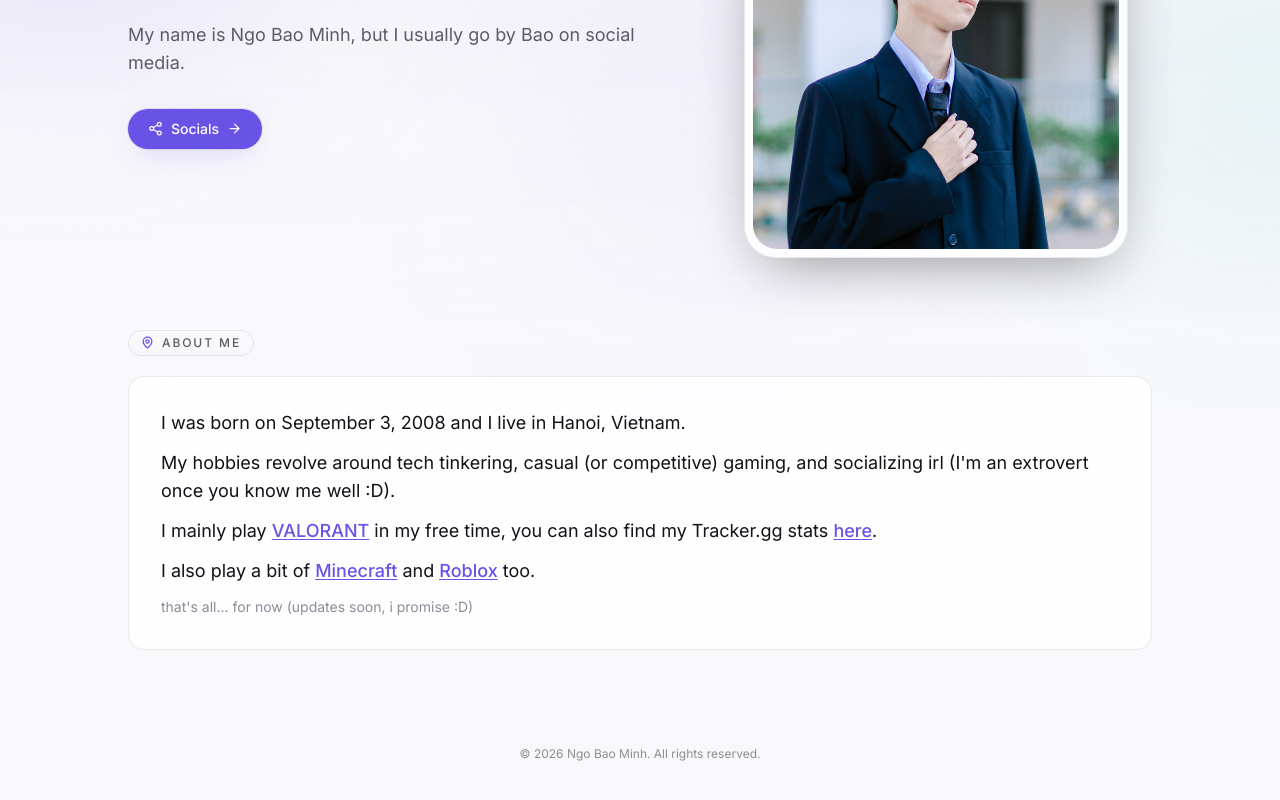
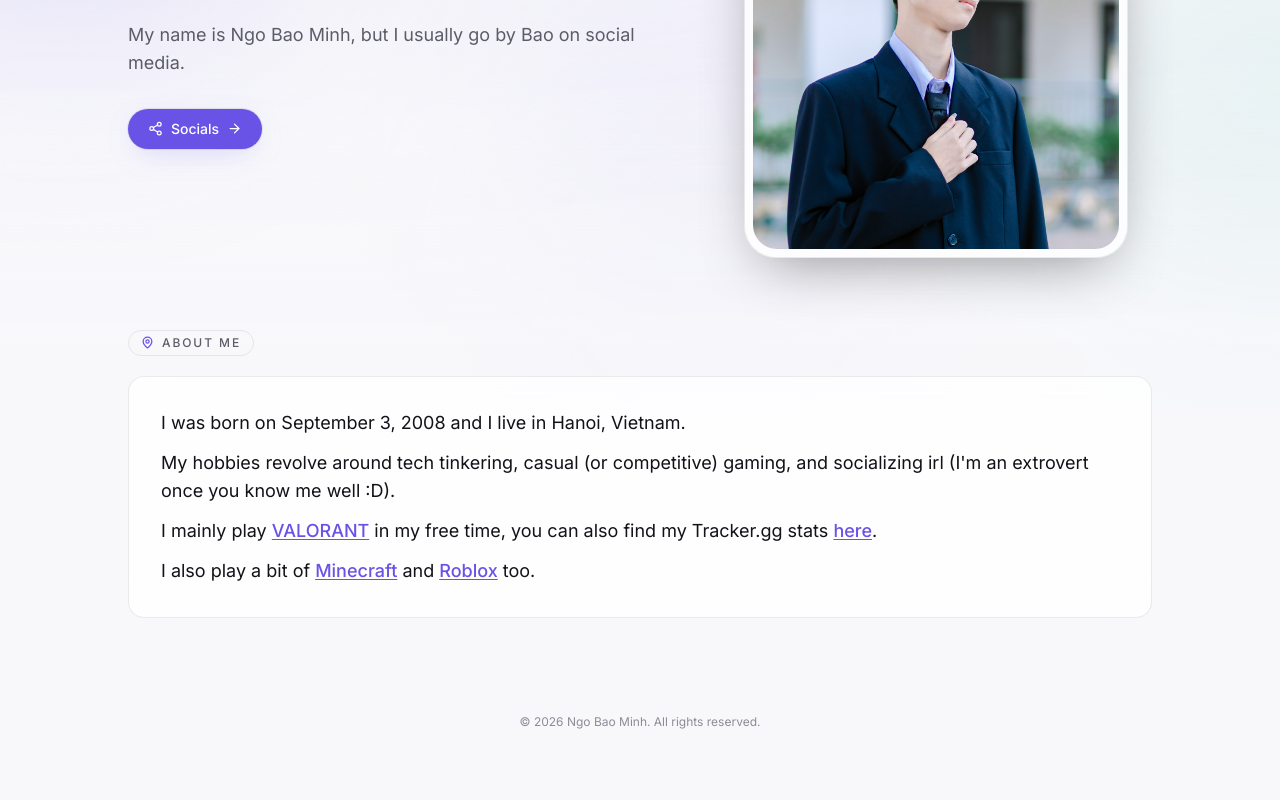
Before and after one commit to nbminh3908/nbminh3908.github.io, a React (Vite) app: page /#/ in a window 1280 px wide. Shown: the part 392-1192 px from the top of the page. After the commit the page ends 1162 px from the top, so only its background shows below. Built offline with nearby package versions, Linux system fonts and the light colour scheme; no server answers.

Commit message:
Update Home.jsx

```diff
--- a/src/pages/Home.jsx
+++ b/src/pages/Home.jsx
@@ -116,7 +116,6 @@ export default function Home() {
                 too.
               </p>
             </div>
-            <p className="mt-3 text-sm text-ink-faint">that's all... for now (updates soon, i promise :D)</p>
           </SpotlightCard>
         </Reveal>
       </section>
```
